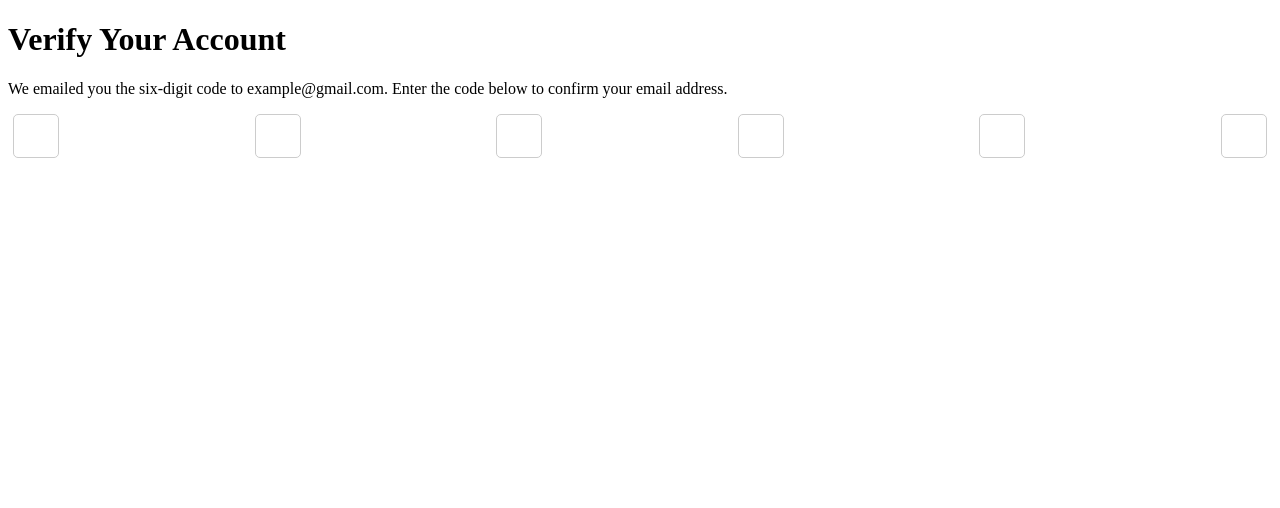
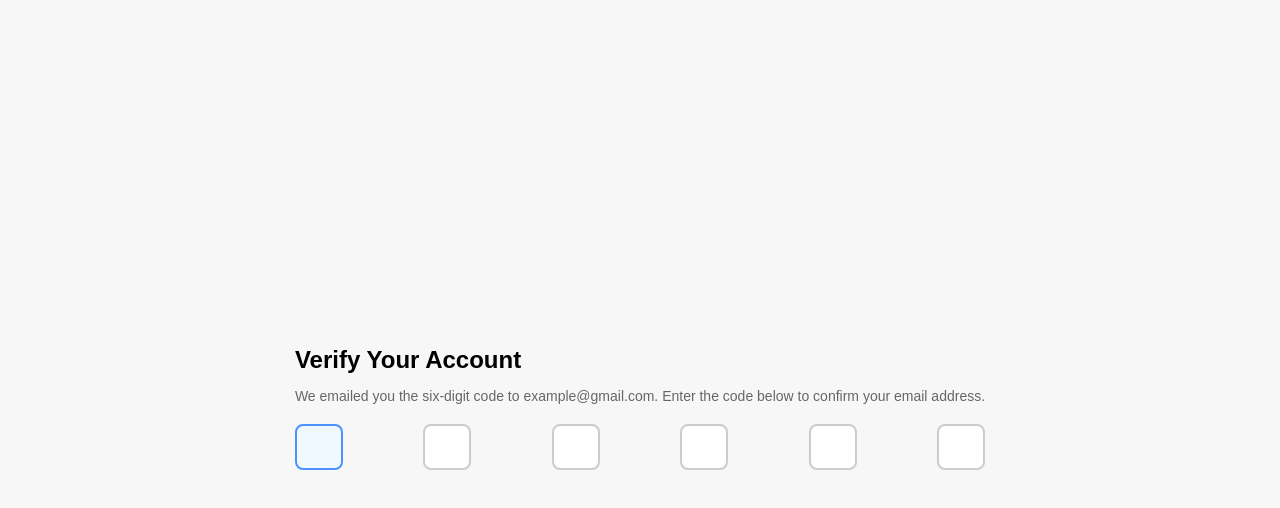
Before and after one commit to acciojob/OTP-DachepallySahithi, a website: page main.html in a window 1280 px wide. Drawn offline with Linux system fonts and the light colour scheme.

Commit message:
created a submission

```diff
--- a/main.html
+++ b/main.html
@@ -13,12 +13,13 @@
 		<p id="verification_subtext">We emailed you the six-digit code to example@gmail.com. Enter the code below to confirm your email address.</p>
 
 		<div class="code-container">
-			<input type="text" class="code" maxlength="1" oninput="moveToNext(this)" onkeydown="handleBackspace(this)">
-			<input type="text" class="code" maxlength="1" oninput="moveToNext(this)" onkeydown="handleBackspace(this)">
-			<input type="text" class="code" maxlength="1" oninput="moveToNext(this)" onkeydown="handleBackspace(this)">
-		    <input type="text" class="code" maxlength="1" oninput="moveToNext(this)" onkeydown="handleBackspace(this)">
-		    <input type="text" class="code" maxlength="1" oninput="moveToNext(this)" onkeydown="handleBackspace(this)">
-		    <input type="text" class="code" maxlength="1" oninput="moveToNext(this)" onkeydown="handleBackspace(this)">
+			<input type="text" id="otp-1" class="code" maxlength="1" autofocus>
+			<input type="text" id="otp-2" class="code" maxlength="1">
+			<input type="text" id="otp-3" class="code" maxlength="1">
+		    <input type="text" id="otp-4" class="code" maxlength="1">
+		    <input type="text" id="otp-5" class="code" maxlength="1">
+			<input type="text" id="otp-6" class="code" maxlength="1">
+
 		</div>
 	</div>
 	<!-- the entire body must be written by student -->
--- a/script.js
+++ b/script.js
@@ -1,17 +1,17 @@
-function moveToNext(current) {
-    if (current.value.length === current.maxLength) {
-        var next = current.nextElementSibling;
-        if (next) {
-            next.focus();
-        }
+const otpFields = document.querySelectorAll('.code');
+
+otpFields.forEach((field, index) => {
+  field.addEventListener('input', () => {
+    if (field.value.length === 1 && index < otpFields.length - 1) {
+      otpFields[index + 1].focus();
     }
-}
+  });
 
-function handleBackspace(current) {
-    if (current.value === '') {
-        var prev = current.previousElementSibling;
-        if (prev) {
-            prev.focus();
-        }
+  field.addEventListener('keydown', (e) => {
+    if (e.key === 'Backspace' && field.value === '') {
+      if (index > 0) {
+        otpFields[index - 1].focus();
+      }
     }
-}
+  });
+});
--- a/styles.css
+++ b/styles.css
@@ -1,32 +1,50 @@
-#verification-container {
-    text-align: center;
-    margin: 50px auto;
-    width: 300px;
-    padding: 20px;
-    border: 1px solid #ccc;
-    border-radius: 5px;
+body {
+  font-family: Arial, sans-serif;
+  display: flex;
+  justify-content: center;
+  align-items: center;
+  height: 100vh;
+  margin: 0;
+  background-color: #f7f7f7;
 }
 
-#verification-heading {
+.otp-container {
+  text-align: center;
+  background-color: white;
+  padding: 20px 40px;
+  border-radius: 8px;
+  box-shadow: 0 4px 8px rgba(0, 0, 0, 0.1);
+  width: 300px;
+}
+
+h1 {
   font-size: 24px;
   margin-bottom: 10px;
 }
 
-#verification-subtext {
+#verification_subtext {
+  font-size: 14px;
+  color: #666;
   margin-bottom: 20px;
 }
 
 .code-container {
   display: flex;
   justify-content: space-between;
+  margin-top: 20px;
 }
 
 .code {
   width: 40px;
   height: 40px;
+  font-size: 20px;
   text-align: center;
-    font-size: 20px;
-    border: 1px solid #ccc;
-    border-radius: 5px;
-    margin: 0 5px;
+  border: 2px solid #ccc;
+  border-radius: 8px;
+  outline: none;
 }
+
+.code:focus {
+  border-color: #4d90fe;
+  background-color: #f0f8ff;
+}
```
Lines whose indentation alone changed are shown as unchanged.
